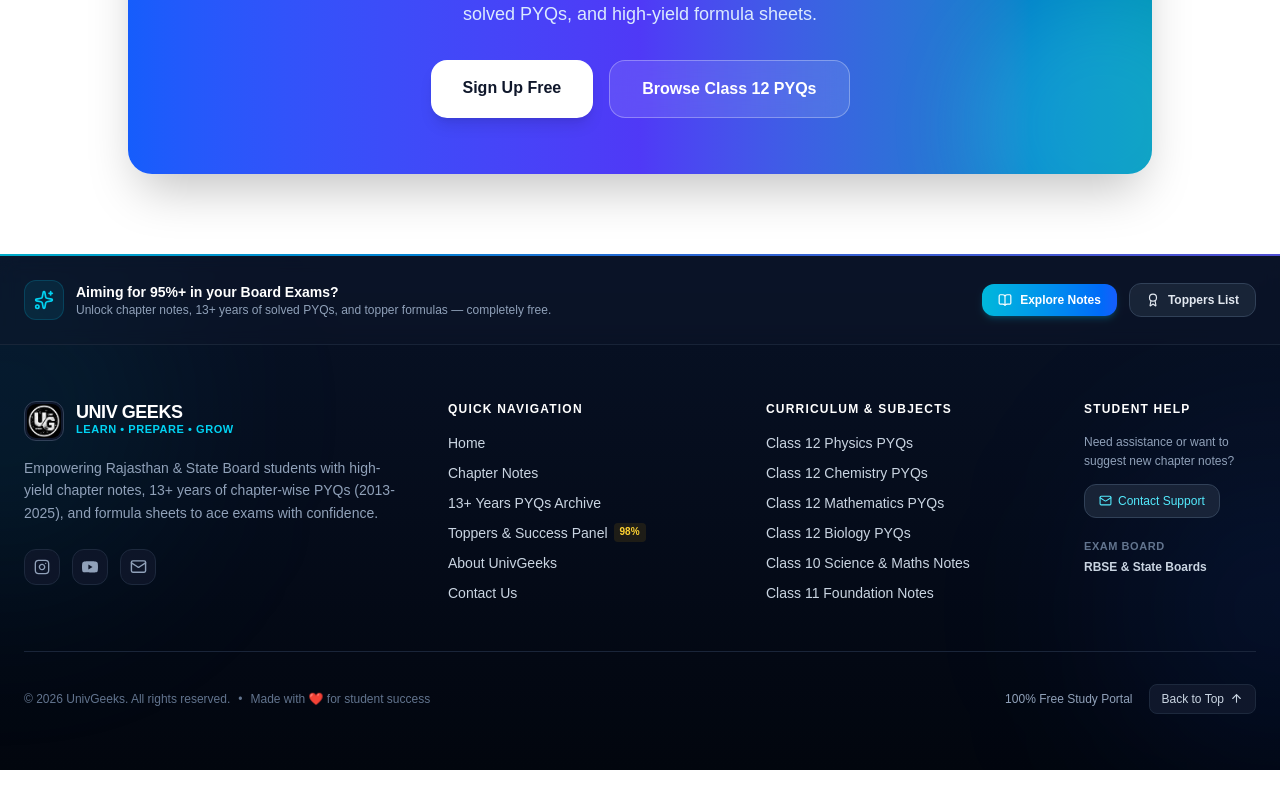
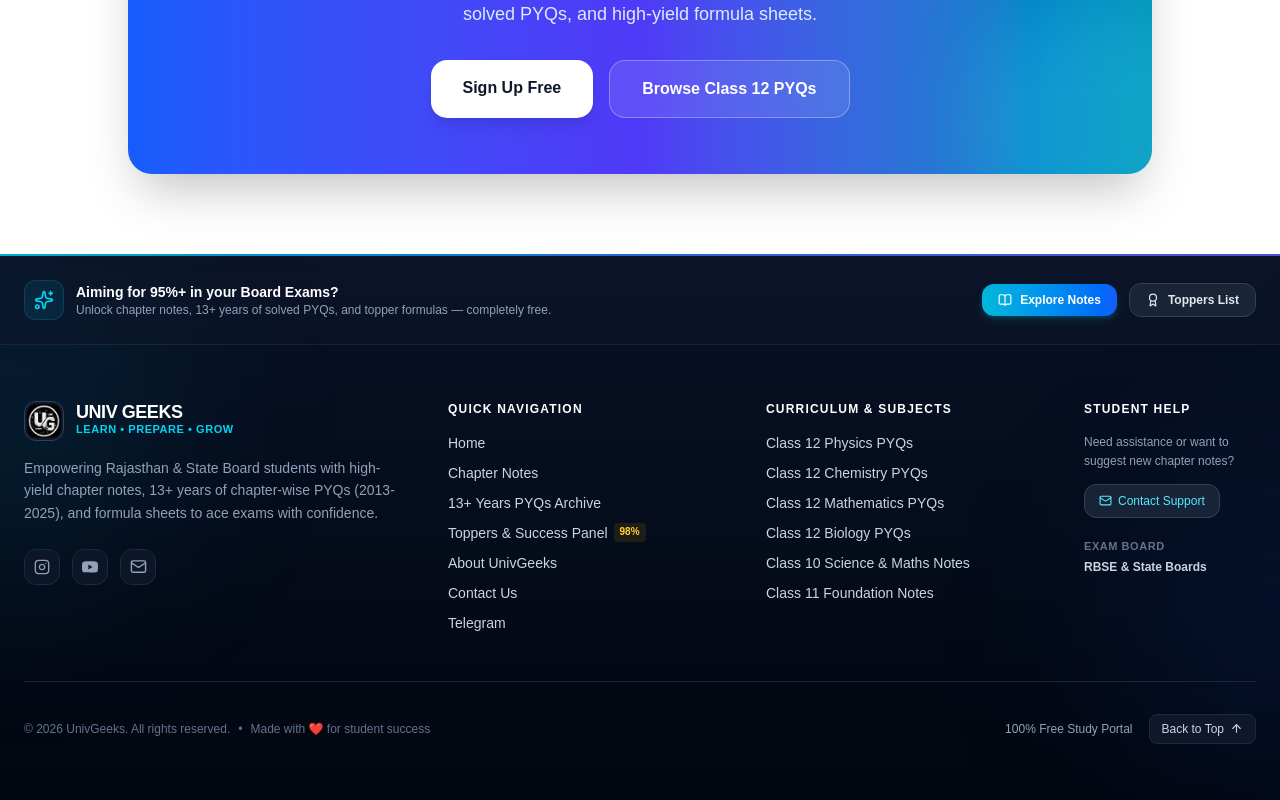
Before and after one commit to avnisonava147/Univ-Geeks, a Next.js app in the folder frontend/: page / in a window 1280 px wide. Shown: the part 4203-5003 px from the top of the page. Before the commit the page ends 4973 px from the top, so only its background shows below. Built offline with nearby package versions, Linux system fonts and the light colour scheme.

Commit message:
add telegram link to the footer

```diff
--- a/frontend/components/Footer.tsx
+++ b/frontend/components/Footer.tsx
@@ -156,6 +156,12 @@ export default function Footer() {
                   Contact Us
                 </Link>
               </li>
+
+              <li>
+                <Link href="https://t.me/Univgeeks_svh" target="_blank"  className="transition hover:text-cyan-400">
+                  Telegram
+                </Link>
+              </li>
             </ul>
           </div>
 
```
